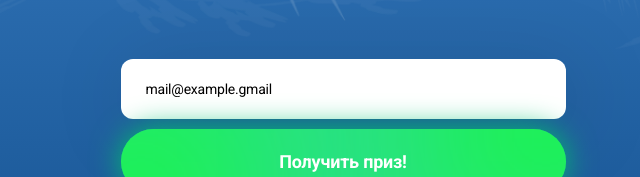
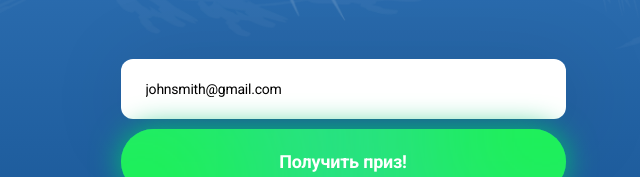
Before and after one commit to bonchbrubonch/example, a website: page app/lottery.html in a window 1280 px wide. Shown: the part 157-334 px from the top of the page, 297-937 px from the left. Drawn offline with nearby package versions, Linux system fonts and the light colour scheme.

Commit message:
Update lottery.html

```diff
--- a/app/lottery.html
+++ b/app/lottery.html
@@ -33,7 +33,7 @@
       </div>
       <form id="subform" class="lottery-form">
         <div class="lottery__input-wrap">
-          <input type="text" placeholder="mail@example.gmail" name="email">
+          <input type="text" placeholder="johnsmith@gmail.com" name="email">
         </div>
         <button class="lottery-btn">
           <span>
```
